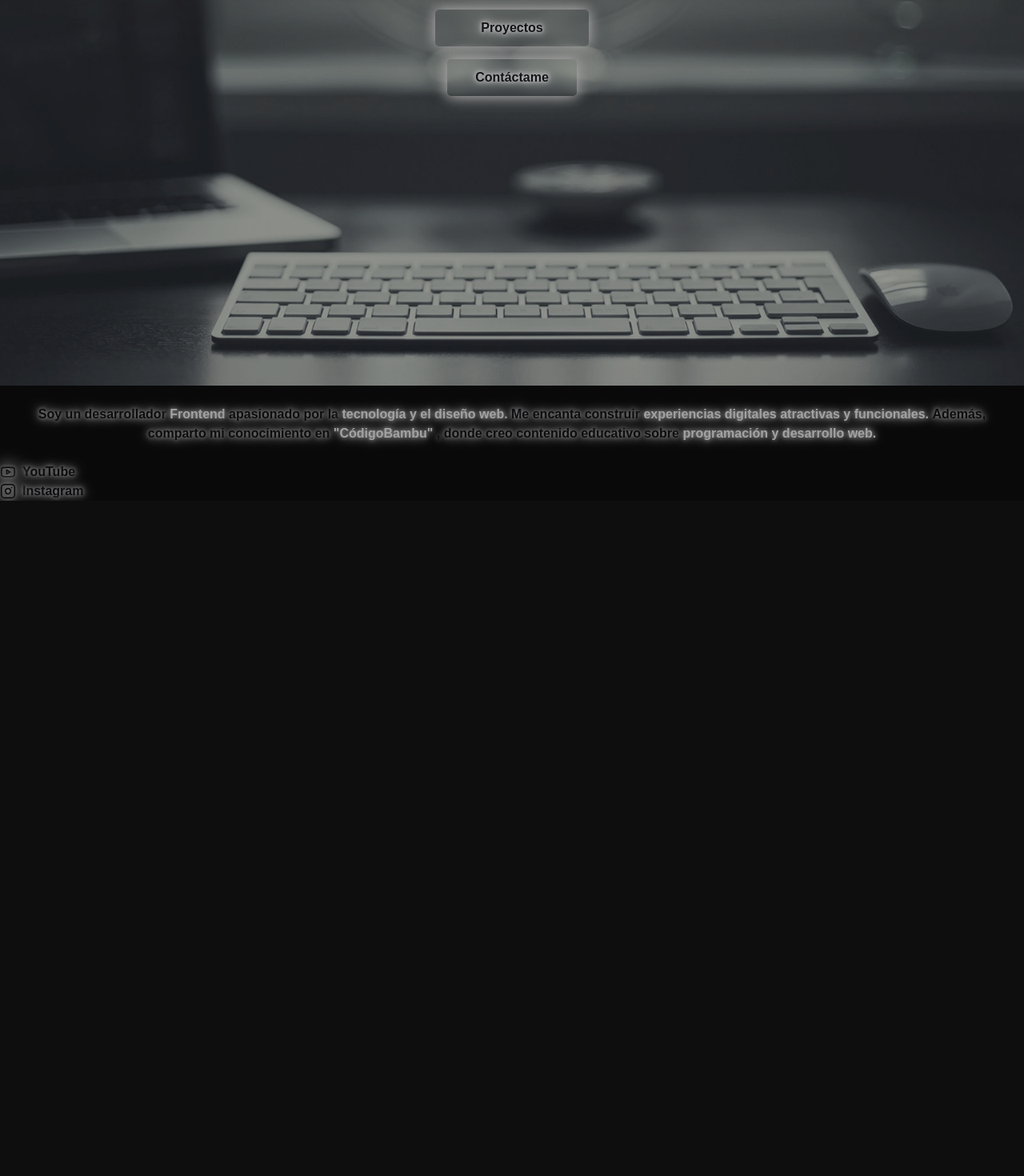
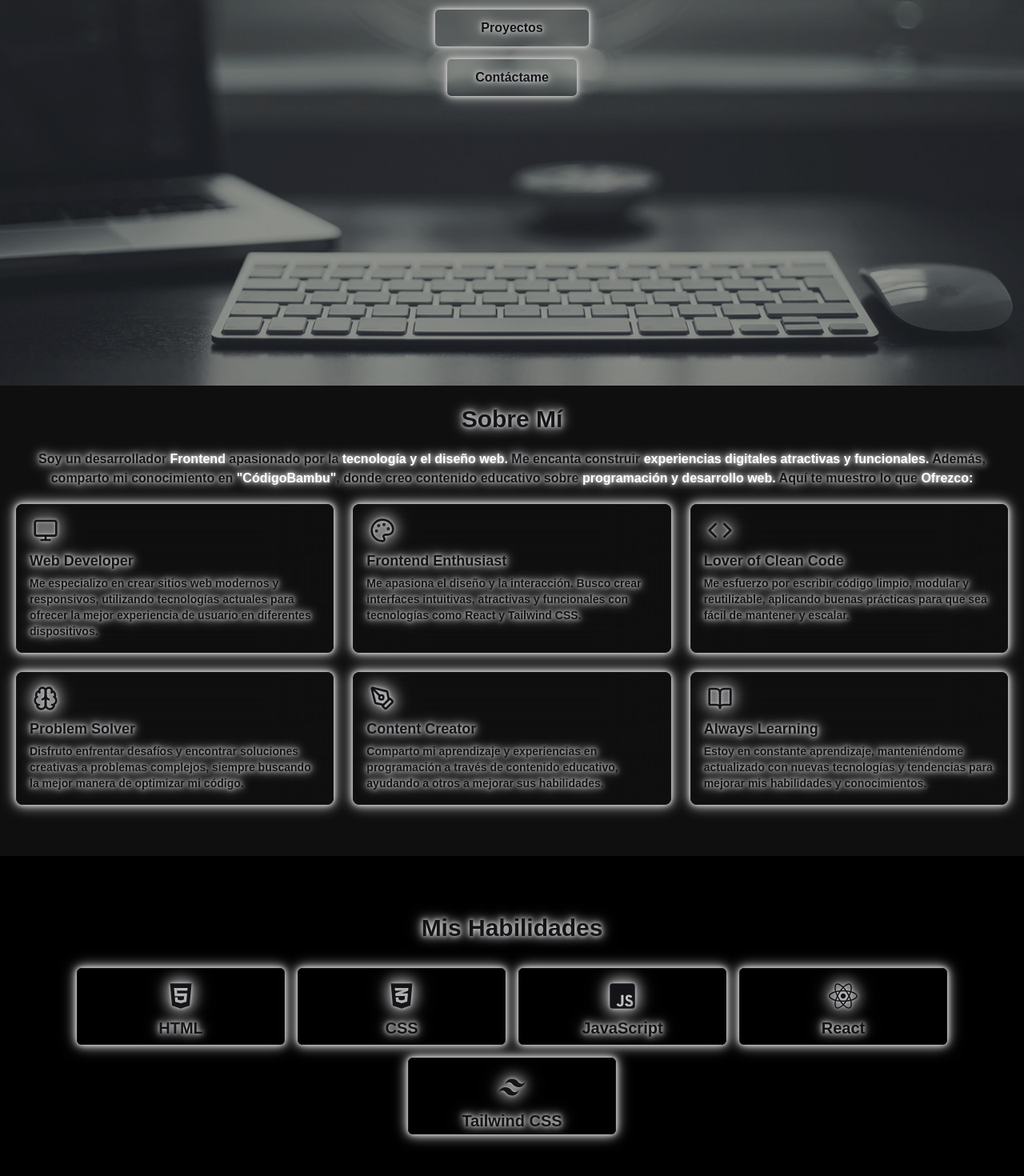
Before and after one commit to CodigoBambu/portafolio-dev, a React (Vite) app: page / in a window 1280 px wide. Shown: the part 318-1788 px from the top of the page at 80% size. Before the commit the page ends 944 px from the top, so only its background shows below. Built offline with nearby package versions, Linux system fonts and the light colour scheme.

Commit message:
Add Skills section and integrate react-icons; update styles and button component

```diff
--- a/package.json
+++ b/package.json
@@ -15,6 +15,7 @@
     "lucide-react": "^0.479.0",
     "react": "^19.0.0",
     "react-dom": "^19.0.0",
+    "react-icons": "^5.5.0",
     "react-intersection-observer": "^9.16.0",
     "react-router-dom": "^7.3.0"
   },
--- a/src/App.jsx
+++ b/src/App.jsx
@@ -3,12 +3,14 @@ import "./styles/App.css";
 import { BrowserRouter } from "react-router-dom";
 import Hero from "./sections/Hero";
 import AboutMe from "./sections/AboutMe";
+import Skills from "./sections/Skills";
 
 function App() {
   return (
     <BrowserRouter>
       <Hero />
       <AboutMe />
+      <Skills />
     </BrowserRouter>
   );
 }
--- a/src/components/Button.jsx
+++ b/src/components/Button.jsx
@@ -1,39 +1,73 @@
-import React from 'react';
-import { Link } from 'react-router-dom';
+import React from "react";
+import { Link } from "react-router-dom";
 
-const Button = ({ text, onClick, to, href, type = 'button', className, backgroundColor }) => {
+const Button = ({
+  text,
+  onClick,
+  to,
+  href,
+  type = "button",
+  className,
+  backgroundColor,
+}) => {
   const buttonStyles = {
-    paddingTop: '11px',
-    paddingBottom: '11px',
-    paddingLeft: '35px',
-    paddingRight: '35px',
+    paddingTop: "11px",
+    paddingBottom: "11px",
+    paddingLeft: "35px",
+    paddingRight: "35px",
     zIndex: 20,
-    position: 'relative',
-    fontWeight: '800',
-    borderRadius: '5px',
-    marginTop: '0',
-    marginBottom: '0',
-    marginLeft: '15px',
-    marginRight: '15px',
+    position: "relative",
+    fontWeight: "800",
+    borderRadius: "5px",
+    marginTop: "0",
+    marginBottom: "0",
+    marginLeft: "15px",
+    marginRight: "15px",
   };
 
   if (to) {
     return (
-      <Link to={to} style={{ textDecoration: 'none' }}>
-        <button type={type} style={buttonStyles} className={`btn-1 ${className}`}>{text}</button>
+      <Link to={to} style={{ textDecoration: "none" }}>
+        <button
+          type={type}
+          style={buttonStyles}
+          className={`btn-1 ${className}`}
+        >
+          {text}
+        </button>
       </Link>
     );
   }
 
   if (href) {
     return (
-      <a href={href} style={{ textDecoration: 'none' }} target="_blank" rel="noopener noreferrer">
-        <button type={type} style={buttonStyles} className={`btn-1 ${className}`}>{text}</button>
+      <a
+        href={href}
+        style={{ textDecoration: "none" }}
+        target="_blank"
+        rel="noopener noreferrer"
+      >
+        <button
+          type={type}
+          style={buttonStyles}
+          className={`btn-1 ${className}`}
+        >
+          {text}
+        </button>
       </a>
     );
   }
 
-  return <button onClick={onClick} type={type} style={buttonStyles} className={`${className}`}>{text}</button>;
+  return (
+    <button
+      onClick={onClick}
+      type={type}
+      style={buttonStyles}
+      className={`${className}`}
+    >
+      {text}
+    </button>
+  );
 };
 
 export default Button;
--- a/src/components/MenuNav.jsx
+++ b/src/components/MenuNav.jsx
@@ -47,20 +47,23 @@ const Navbar = () => {
 
   const menuItems = [
     {
-      name: "Home",
+      id: "inicio",
+      name: "Inicio",
       icon: (
         <Home className="w-5 h-5 text-[#141418] group-hover:text-gray-100 icon-shadow" />
       ),
-      link: "/",
+      link: "/#hero",
     },
     {
-      name: "Projects",
+      id: "sobre mi",
+      name: "Sobre Mi",
       icon: (
         <Code className="w-5 h-5 text-[#141418] group-hover:text-gray-100 icon-shadow" />
       ),
-      link: "/#projects",
+      link: "/#aboutme",
     },
     {
+      id: "skills",
       name: "Skills",
       icon: (
         <Monitor className="w-5 h-5 text-[#141418] group-hover:text-gray-100 icon-shadow" />
@@ -68,13 +71,15 @@ const Navbar = () => {
       link: "/#skills",
     },
     {
-      name: "About",
+      id: "proyectos",
+      name: "Proyectos",
       icon: (
         <User className="w-5 h-5 text-[#141418] group-hover:text-gray-100 icon-shadow" />
       ),
       link: "/#about",
     },
     {
+      id: "contact",
       name: "Contact",
       icon: (
         <Mail className="w-5 h-5 text-[#141418] group-hover:text-gray-100 icon-shadow" />
@@ -94,12 +99,12 @@ const Navbar = () => {
 
         {/* Desktop Menu */}
         <div className="hidden md:flex items-center space-x-8">
-          {menuItems.map((item, index) => (
+          {menuItems.map((item) => (
             <motion.div
-              key={item.name}
+              key={item.id}
               initial={{ opacity: 0, y: -10 }}
               animate={{ opacity: 1, y: 0 }}
-              transition={{ delay: index * 0.1, duration: 0.5 }}
+              transition={{ delay: 0.1, duration: 0.5 }}
             >
               <a
                 href={item.link}
@@ -119,7 +124,11 @@ const Navbar = () => {
             className=" text-[#141418]"
             aria-label={isOpen ? "Close menu" : "Open menu"}
           >
-            {isOpen ? <X className="w-7 h-7 icon-shadow text-[#1414118] font-extrabold" /> : <Menu className="w-7 h-7 icon-shadow" />}
+            {isOpen ? (
+              <X className="w-7 h-7 icon-shadow text-[#1414118] font-extrabold" />
+            ) : (
+              <Menu className="w-7 h-7 icon-shadow" />
+            )}
           </button>
         </div>
       </div>
@@ -150,23 +159,26 @@ const Navbar = () => {
         className="md:hidden overflow-hidden text-[#141418] text-shadow font-extrabold backdrop-blur-[5px]"
       >
         <div className="flex flex-col items-center px-4 py-2 space-y-4">
-          {menuItems.map((item, i) => (
+          {menuItems.map((item) => (
             <motion.div
-              key={item.name}
-              custom={i}
+              key={item.id}
+              custom={item.id}
               variants={navItemVariants}
-              className="flex flex-col items-center"
+              className="w-full"
             >
-              <a
-                href={item.link}
-                className="py-4 flex items-center gap-2 group"
-                onClick={() => setIsOpen(false)}
+              <div
+                className="py-4 flex items-center justify-center gap-2 w-full cursor-pointer"
+                onClick={() => {
+                  setIsOpen(false);
+                  window.location.href = item.link;
+                }}
               >
                 {React.cloneElement(item.icon, {
-                  className: "w-6 h-6 group-hover:text-blue-500 icon-shadow text-[#1414118] ",
+                  className:
+                    "w-6 h-6 group-hover:text-blue-500 icon-shadow text-[#1414118]",
                 })}
                 <span>{item.name}</span>
-              </a>
+              </div>
             </motion.div>
           ))}
         </div>
--- a/src/sections/AboutMe.jsx
+++ b/src/sections/AboutMe.jsx
@@ -1,55 +1,97 @@
-import { div, section } from "framer-motion/client";
-import { Youtube, Instagram } from "lucide-react";
 import React from "react";
+import { Monitor, Palette, Code, Brain, PenTool, BookOpen } from "lucide-react";
 
 const AboutMe = () => {
-
-    const socialMedia = [
+  const characteristics = [
     {
-      name: "YouTube",
-      icon: <Youtube className="w-5 h-5 text-[#141418] group-hover:text-gray-100 icon-shadow" />,
-      link: "https://www.youtube.com",
-      id: "1",
+      id: "web-developer",
+      title: "Web Developer",
+      icon: (
+        <Monitor className="w-30 h-8 -ml-10 group-hover:text-white text-[#141418] icon-shadow transition-colors duration-300" />
+      ),
+      description:
+        "Me especializo en crear sitios web modernos y responsivos, utilizando tecnologías actuales para ofrecer la mejor experiencia de usuario en diferentes dispositivos.",
     },
-
     {
-        name: "Instagram",
-        icon: <Instagram className="w-5 h-5 text-[#141418] group-hover:text-gray-100 icon-shadow" />,
-        link: "https://www.youtube.com",
-        id: "1",
+      id: "frontend-enthusiast",
+      title: "Frontend Enthusiast",
+      icon: (
+        <Palette className="w-30 h-8 -ml-10 group-hover:text-white text-[#141418] icon-shadow transition-colors duration-300" />
+      ),
+      description:
+        "Me apasiona el diseño y la interacción. Busco crear interfaces intuitivas, atractivas y funcionales con tecnologías como React y Tailwind CSS.",
     },
-    ]
+    {
+      id: "clean-code-lover",
+      title: "Lover of Clean Code",
+      icon: (
+        <Code className="w-30 h-8 -ml-10 group-hover:text-white text-[#141418] icon-shadow transition-colors duration-300" />
+      ),
+      description:
+        "Me esfuerzo por escribir código limpio, modular y reutilizable, aplicando buenas prácticas para que sea fácil de mantener y escalar.",
+    },
+    {
+      id: "problem-solver",
+      title: "Problem Solver",
+      icon: (
+        <Brain className="w-30 h-8 -ml-10 group-hover:text-white text-[#141418] icon-shadow transition-colors duration-300" />
+      ),
+      description:
+        "Disfruto enfrentar desafíos y encontrar soluciones creativas a problemas complejos, siempre buscando la mejor manera de optimizar mi código.",
+    },
+    {
+      id: "content-creator",
+      title: "Content Creator",
+      icon: (
+        <PenTool className="w-30 h-8 -ml-10 group-hover:text-white text-[#141418] icon-shadow transition-colors duration-300" />
+      ),
+      description:
+        "Comparto mi aprendizaje y experiencias en programación a través de contenido educativo, ayudando a otros a mejorar sus habilidades.",
+    },
+    {
+      id: "always-learning",
+      title: "Always Learning",
+      icon: (
+        <BookOpen className="w-30 h-8 -ml-10 group-hover:text-white text-[#141418] icon-shadow transition-colors duration-300" />
+      ),
+      description:
+        "Estoy en constante aprendizaje, manteniéndome actualizado con nuevas tecnologías y tendencias para mejorar mis habilidades y conocimientos.",
+    },
+  ];
 
   return (
-    <section>
-      <div className="flex-col justify-center items-center content-center text-center p-3 m-3">
-        <p className="text-[#141418] text-shadow font-bold">
-          Soy un desarrollador <strong className="text-white">Frontend </strong>
+    <section className="py-6 px-5 mb-10" id="aboutme">
+      <h2 className="text-3xl font-bold text-shadow text-[#141418] mb-3 text-center">
+        Sobre Mí
+      </h2>
+      <p className="text-[#141418] text-shadow font-bold text-center my-5 ">
+        Soy un desarrollador <strong className="text-white">Frontend</strong>{" "}
         apasionado por la{" "}
         <strong className="text-white">tecnología y el diseño web.</strong> Me
         encanta construir{" "}
         <strong className="text-white">
-            experiencias digitales atractivas y funcionales.{" "}
-          </strong>
+          experiencias digitales atractivas y funcionales.
+        </strong>{" "}
         Además, comparto mi conocimiento en{" "}
-          <strong className="text-white">"CódigoBambu"</strong> , donde creo
+        <strong className="text-white">"CódigoBambu"</strong>, donde creo
         contenido educativo sobre{" "}
-          <strong className="text-white">programación y desarrollo web.</strong>
+        <strong className="text-white">programación y desarrollo web.</strong>{" "}
+        Aquí te muestro lo que <strong className="text-white">Ofrezco:</strong>
       </p>
+      <div className="grid grid-cols-1 sm:grid-cols-2 lg:grid-cols-3 gap-6 text-shadow">
+        {characteristics.map((char) => (
+          <div
+            key={char.id}
+            className="p-4 border rounded-lg flex-col shadow-md backdrop-blur-2xl bg-transparent box-shadow flex items-start gap-2
+                       hover:scale-102 hover:text-white hover:shadow-lg hover:text-shadow-lg cursor-pointer transition-all duration-500 text-[#141418] group"
+          >
+            {char.icon}
+            <div>
+              <h3 className="text-lg mb-1 font-semibold">{char.title}</h3>
+              <p className="text-sm font-semibold ">{char.description}</p>
             </div>
-      <div>
-        {socialMedia.map((item, id) => {
-            return (
-                <a
-                key={id}
-                href={item.link}
-                className="text-[#141418] text-shadow font-bold hover:text-gray-100 transition-colors duration-300 flex items-center gap-2 group"
-                >
-                {item.icon}
-                {item.name}
-                </a>
-            );º
-        })}
+          </div>
+        ))}
       </div>
     </section>
   );
--- a/src/sections/Hero.jsx
+++ b/src/sections/Hero.jsx
@@ -6,16 +6,14 @@ import React from "react";
 
 const Hero = () => {
   const handleClick = () => {
-    // Aquí puedes realizar la acción que desees
-    console.log("¡Botón clickeado en Hero!"); // Por ejemplo, puedes hacer un console.log
-    // O realizar otra acción, como redirigir a otra página, abrir un modal, etc.
+    console.log("¡Botón clickeado en Hero!");
   };
   return (
-    <header>
-      <section className="z-10">
+    <header id="hero" className="relative z-10">
+      <section className="relative z-10">
         <Navbar />
-        <div className="flex items-center justify-center content-center z-20">
-          <span className="inline-block border-transparent text-shadow z-20 text-[#141418] font-extrabold backdrop-blur-md bg-gray-800/60 px-3 py-1 text-sm rounded-full border mt-24 box-shadow">
+        <div className="flex items-center justify-center content-center z-20 hover:scale-[1.05] transition-all duration-500">
+          <span className="inline-block border-transparent text-shadow z-20 text-[#141418] font-extrabold backdrop-blur-md bg-gray-500/50 hover:bg-gray-800/50 cursor-pointer hover:text-white transition-all duration-500 px-3 py-1 text-sm rounded-full border mt-24 box-shadow">
             &lt; Frontend Developer /&gt;
           </span>
         </div>
--- /dev/null
+++ b/src/sections/Skills.jsx
@@ -0,0 +1,90 @@
+import React, { useState } from "react";
+import { FaHtml5, FaCss3Alt, FaJsSquare, FaReact } from "react-icons/fa";
+
+const TailwindIcon = () => (
+  <svg
+    className="w-10 h-10 text-[#141418] icon-shadow"
+    aria-hidden="true"
+    xmlns="http://www.w3.org/2000/svg"
+    width="24"
+    height="24"
+    fill="currentColor"
+    viewBox="0 0 24 24"
+  >
+    <path d="M11.782 5.72a4.773 4.773 0 0 0-4.8 4.173 3.43 3.43 0 0 1 2.741-1.687c1.689 0 2.974 1.972 3.758 2.587a5.733 5.733 0 0 0 5.382.935c2-.638 2.934-2.865 3.137-3.921-.969 1.379-2.44 2.207-4.259 1.231-1.253-.673-2.19-3.438-5.959-3.318ZM6.8 11.979A4.772 4.772 0 0 0 2 16.151a3.431 3.431 0 0 1 2.745-1.687c1.689 0 2.974 1.972 3.758 2.587a5.733 5.733 0 0 0 5.382.935c2-.638 2.933-2.865 3.137-3.921-.97 1.379-2.44 2.208-4.259 1.231-1.253-.673-2.19-3.443-5.963-3.317Z" />
+  </svg>
+);
+
+const Skills = () => {
+  const skills = [
+    {
+      name: "HTML",
+      description: "Lenguaje de marcado estándar para crear páginas web.",
+      icon: <FaHtml5 className="text-4xl text-[#141418] icon-shadow" />,
+    },
+    {
+      name: "CSS",
+      description:
+        "Lenguaje de hojas de estilo utilizado para diseñar la presentación de documentos HTML.",
+      icon: <FaCss3Alt className="text-4xl text-[#141418] icon-shadow" />,
+    },
+    {
+      name: "JavaScript",
+      description:
+        "Lenguaje de programación que permite crear contenido dinámico en las páginas web.",
+      icon: <FaJsSquare className="text-4xl text-[#141418] icon-shadow" />,
+    },
+    {
+      name: "React",
+      description:
+        "Biblioteca de JavaScript para construir interfaces de usuario interactivas.",
+      icon: <FaReact className="text-4xl text-[#141418] icon-shadow" />,
+    },
+    {
+      name: "Tailwind CSS",
+      description:
+        "Framework CSS de utilidad que permite crear diseños personalizados de forma rápida.",
+      icon: <TailwindIcon />,
+    },
+  ];
+
+  const [expandedSkill, setExpandedSkill] = useState(null);
+
+  const handleMouseEnter = (skillName) => {
+    setExpandedSkill(skillName);
+  };
+
+  const handleMouseLeave = () => {
+    setExpandedSkill(null);
+  };
+
+  return (
+    <section className="bg-black text-[#141418] text-shadow py-18" id="skills">
+      <div className="container mx-auto">
+        <h2 className="text-3xl font-bold mb-8 text-center">Mis Habilidades</h2>
+        <div className="flex justify-center flex-wrap gap-4">
+          {skills.map((skill) => (
+            <div
+              key={skill.name}
+              className={`p-4 border box-shadow backdrop-blur-2xl rounded-md transition-height duration-300 overflow-hidden ${
+                expandedSkill === skill.name ? "h-50 w-65" : "h-24 w-65"
+              } flex flex-col items-center`}
+              onMouseEnter={() => handleMouseEnter(skill.name)}
+              onMouseLeave={handleMouseLeave}
+            >
+              <div className="flex justify-center mb-2">{skill.icon}</div>
+              <h3 className="text-xl font-extrabold text-center">
+                {skill.name}
+              </h3>
+              <p className="mt-2 text-center font-bold">
+                {expandedSkill === skill.name && skill.description}
+              </p>
+            </div>
+          ))}
+        </div>
+      </div>
+    </section>
+  );
+};
+
+export default Skills;
--- a/src/styles/App.css
+++ b/src/styles/App.css
@@ -1,4 +1,6 @@
 @import "tailwindcss";
+
+/* Global Styles */
 
 html,
 body {
@@ -20,7 +22,48 @@ body {
   position: relative;
   height: 100%;
   width: 100%;
-  background-color: #0e0e0e;
+  background-color: #0f0f0f;
+}
+
+header {
+  background-image: url(../assets/bg-header.webp);
+  background-size: cover;
+  background-position: center top;
+  background-repeat: no-repeat;
+  background-attachment: fixed;
+  height: 100vh;
+}
+
+header::before {
+  content: "";
+  position: absolute;
+  top: 0;
+  left: 0;
+  width: 100%;
+  height: 100%;
+  background-color: rgba(0, 0, 0, 0.363);
+  z-index: 1;
+}
+
+/* Buttons */
+
+.btn {
+  box-shadow: 0 0 15px rgba(190, 190, 190, 0.8),
+    0 0 20px rgba(131, 131, 131, 0.6), 0 0 25px rgba(102, 102, 102, 0.4),
+    0 0 30px rgba(94, 94, 94, 0.4);
+  transition: all 0.5s;
+  backdrop-filter: blur(5px);
+}
+
+.btn:hover {
+  cursor: pointer;
+  background: #262635d0;
+  box-shadow: 0 0 5px rgba(190, 190, 190, 0.8),
+    0 0 10px rgba(131, 131, 131, 0.6), 0 0 15px rgba(102, 102, 102, 0.4),
+    0 0 20px rgba(94, 94, 94, 0.4);
+  transform: scale(1.08);
+  color: #000;
+  font-weight: 800;
 }
 
 /* Scroll */
@@ -111,6 +154,8 @@ html.has-scroll-dragging {
   bottom: 0;
 }
 
+/* Shadows */
+
 .text-shadow {
   text-shadow: 0 0 5px rgb(218, 218, 218), 0 0 10px rgb(187, 187, 187),
     0 0 15px rgb(145, 145, 145), 0 0 20px rgb(131, 131, 131);
@@ -126,42 +171,3 @@ html.has-scroll-dragging {
     drop-shadow(0 0 8px rgb(187, 187, 187))
     drop-shadow(0 0 10px rgb(145, 145, 145));
 }
-
-header {
-  background-image: url(../assets/bg-header.webp);
-  background-size: cover;
-  background-position: center top;
-  background-repeat: no-repeat;
-  background-attachment: fixed;
-  height: 100vh;
-}
-
-header::before {
-  content: "";
-  position: absolute;
-  top: 0;
-  left: 0;
-  width: 100%;
-  height: 100%;
-  background-color: rgba(0, 0, 0, 0.363);
-  z-index: 1;
-}
-
-.btn {
-  box-shadow: 0 0 15px rgba(190, 190, 190, 0.8),
-    0 0 20px rgba(131, 131, 131, 0.6), 0 0 25px rgba(102, 102, 102, 0.4),
-    0 0 30px rgba(94, 94, 94, 0.4);
-  transition: all 0.5s;
-  backdrop-filter: blur(5px);
-}
-
-.btn:hover {
-  cursor: pointer;
-  background: #262635d0;
-  box-shadow: 0 0 5px rgba(190, 190, 190, 0.8),
-    0 0 10px rgba(131, 131, 131, 0.6), 0 0 15px rgba(102, 102, 102, 0.4),
-    0 0 20px rgba(94, 94, 94, 0.4);
-  transform: scale(1.08);
-  color: #000;
-  font-weight: 800;
-}
```
Also changed, not shown: 1 other file (tests, documents, lock files or other folders). Lines whose indentation alone changed are shown as unchanged.
